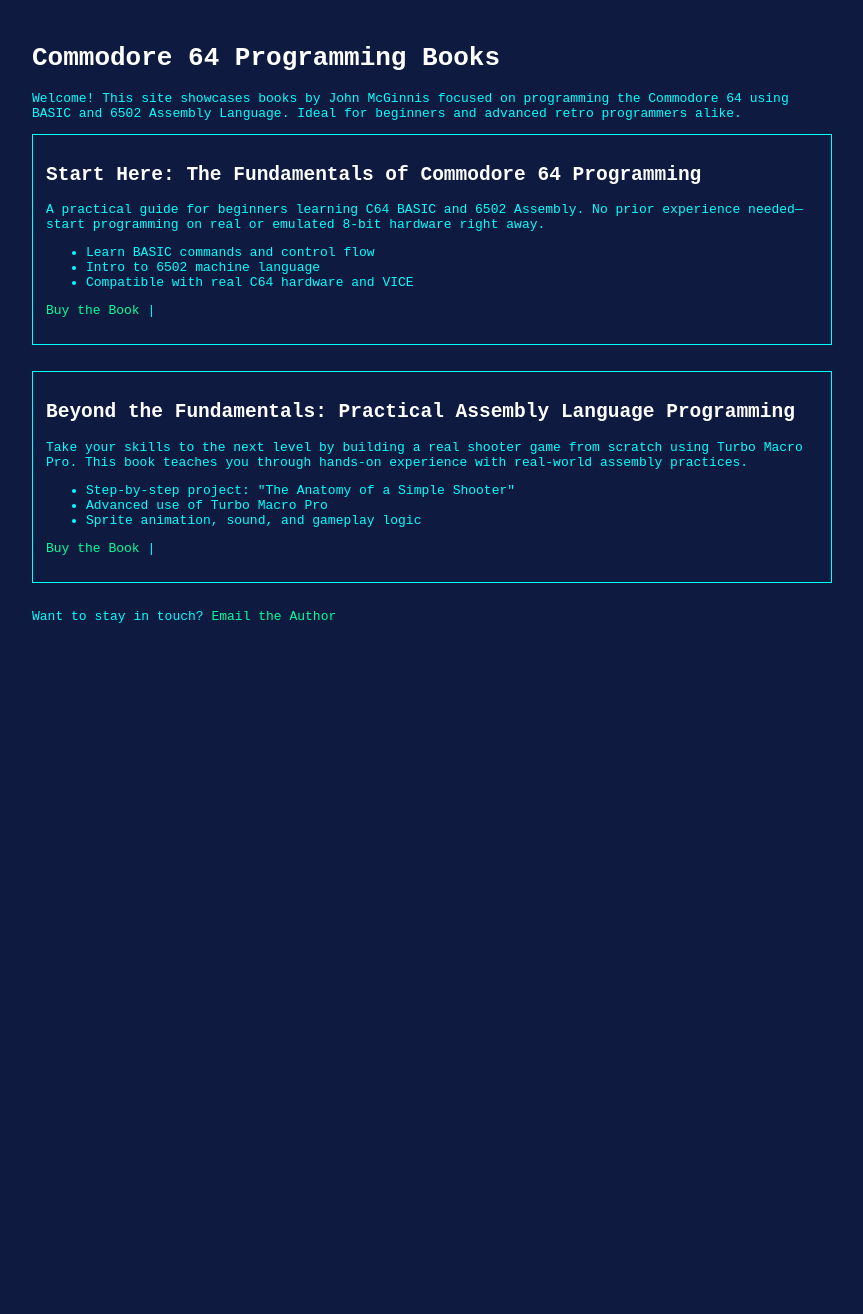
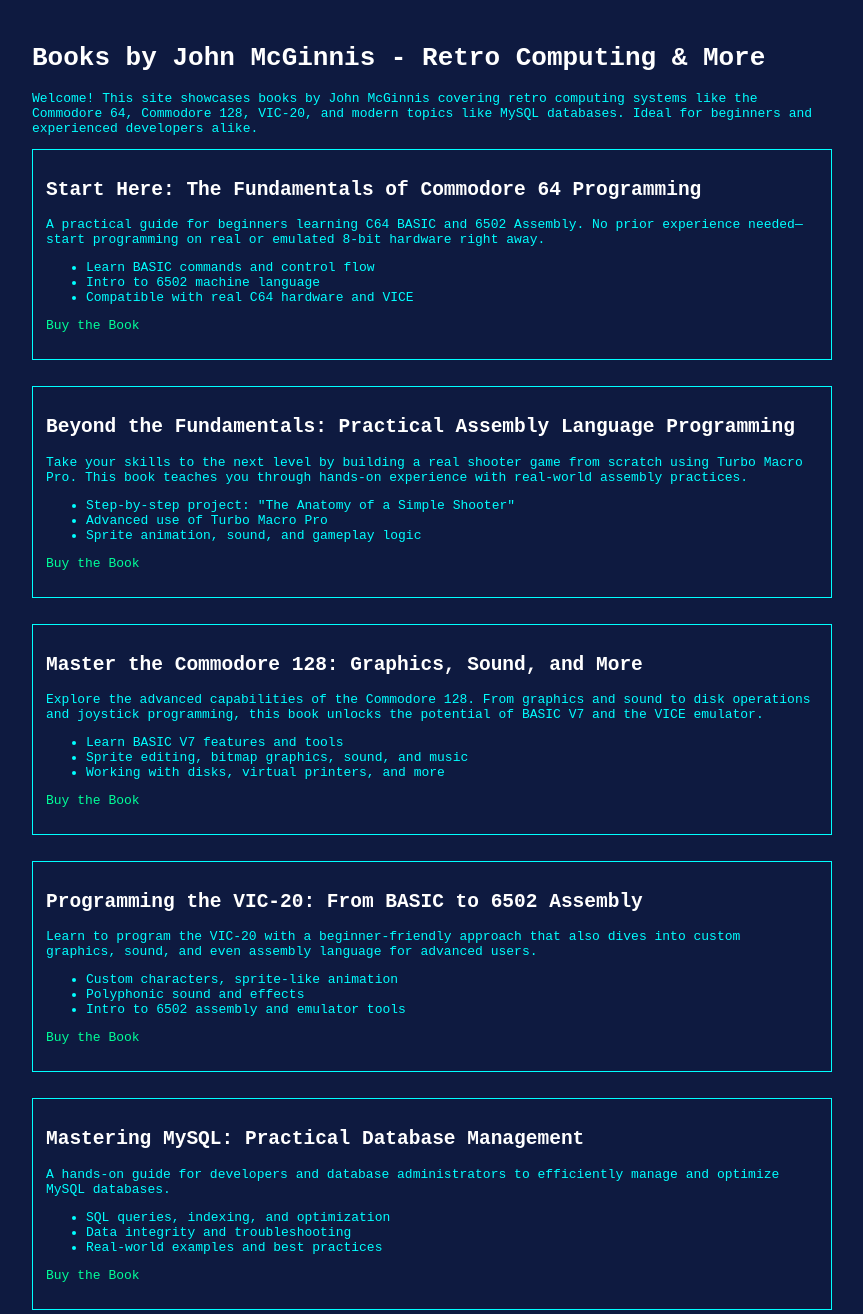
Before and after one commit to moondogbooks/main, a plain HTML site: page index.html in a window 1280 px wide. Shown: the top 1314 px of the page, without its empty margins (208-1071 px from the left). Before the commit the page ends 800 px from the top, so only its background shows below. Drawn offline with Linux system fonts and the light colour scheme.

Commit message:
Update index.html

```diff
--- a/index.html
+++ b/index.html
@@ -3,15 +3,15 @@
 <head>
   <meta charset="UTF-8" />
   <meta name="viewport" content="width=device-width, initial-scale=1.0" />
-  <meta name="description" content="Commodore 64 programming books by John McGinnis. Learn BASIC and 6502 Assembly with real-world examples for retro computing enthusiasts.">
-  <meta name="keywords" content="Commodore 64, C64 programming, BASIC, 6502 assembly, retro computing, Turbo Macro Pro, VICE emulator, game development">
+  <meta name="description" content="Programming and technical books by John McGinnis. Covering Commodore 64, Commodore 128, VIC-20, MySQL, and more for retro computing enthusiasts and modern developers.">
+  <meta name="keywords" content="Commodore 64, Commodore 128, VIC-20, MySQL, C64 programming, BASIC, 6502 assembly, retro computing, Turbo Macro Pro, VICE emulator, game development">
   <meta name="author" content="John McGinnis">
-  <meta property="og:title" content="Commodore 64 Programming Books by John McGinnis" />
-  <meta property="og:description" content="Learn C64 BASIC and 6502 Assembly through hands-on examples and game development." />
+  <meta property="og:title" content="Books by John McGinnis - From Retro Computing to Modern Databases" />
+  <meta property="og:description" content="Explore programming books on Commodore systems, assembly language, and modern MySQL databases." />
   <meta property="og:url" content="https://moondogbooks.github.io/main/" />
   <meta property="og:type" content="website" />
   <meta name="google-site-verification" content="hz8GFdGbYh4mXnxOkaJPki7GaZZx0iArlcyMbgGmMGw" />
-  <title>C64 Programming Books by John McGinnis</title>
+  <title>Books by John McGinnis - Retro Computing & More</title>
   <style>
     body {
       background-color: #0e1a40;
@@ -39,8 +39,8 @@
   </style>
 </head>
 <body>
-  <h1>Commodore 64 Programming Books</h1>
-  <p>Welcome! This site showcases books by John McGinnis focused on programming the Commodore 64 using BASIC and 6502 Assembly Language. Ideal for beginners and advanced retro programmers alike.</p>
+  <h1>Books by John McGinnis - Retro Computing & More</h1>
+  <p>Welcome! This site showcases books by John McGinnis covering retro computing systems like the Commodore 64, Commodore 128, VIC-20, and modern topics like MySQL databases. Ideal for beginners and experienced developers alike.</p>
 
   <div class="book">
     <h2>Start Here: The Fundamentals of Commodore 64 Programming</h2>
@@ -50,7 +50,7 @@
       <li>Intro to 6502 machine language</li>
       <li>Compatible with real C64 hardware and VICE</li>
     </ul>
-    <p><a href="https://www.amazon.com/gp/product/B0B8174Z4Q?ref_=dbs_m_mng_rwt_calw_tkin_0&storeType=ebooks&qid=1745128439&sr=8-2" target="_blank">Buy the Book</a> | <!--<a href="#">View Sample Code</a>--></p>
+    <p><a href="https://www.amazon.com/gp/product/B0B8174Z4Q?ref_=dbs_m_mng_rwt_calw_tkin_0&storeType=ebooks&qid=1745128439&sr=8-2" target="_blank">Buy the Book</a></p>
   </div>
 
   <div class="book">
@@ -61,10 +61,42 @@
       <li>Advanced use of Turbo Macro Pro</li>
       <li>Sprite animation, sound, and gameplay logic</li>
     </ul>
-    <p><a href="https://www.amazon.com/gp/product/B0DXDH9PMW?ref_=dbs_m_mng_rwt_calw_tkin_1&storeType=ebooks&qid=1745128439&sr=8-2" target="_blank">Buy the Book</a> | <!--<a href="#">View Source Code</a>--></p>
+    <p><a href="https://www.amazon.com/gp/product/B0DXDH9PMW?ref_=dbs_m_mng_rwt_calw_tkin_1&storeType=ebooks&qid=1745128439&sr=8-2" target="_blank">Buy the Book</a></p>
   </div>
 
-  <!--<p>Looking for code examples or help? <a href="#">Visit the GitHub Repository</a></p>-->
+  <div class="book">
+    <h2>Master the Commodore 128: Graphics, Sound, and More</h2>
+    <p>Explore the advanced capabilities of the Commodore 128. From graphics and sound to disk operations and joystick programming, this book unlocks the potential of BASIC V7 and the VICE emulator.</p>
+    <ul>
+      <li>Learn BASIC V7 features and tools</li>
+      <li>Sprite editing, bitmap graphics, sound, and music</li>
+      <li>Working with disks, virtual printers, and more</li>
+    </ul>
+    <p><a href="https://www.amazon.com/dp/B0DBZNH1W4" target="_blank">Buy the Book</a></p>
+  </div>
+
+  <div class="book">
+    <h2>Programming the VIC-20: From BASIC to 6502 Assembly</h2>
+    <p>Learn to program the VIC-20 with a beginner-friendly approach that also dives into custom graphics, sound, and even assembly language for advanced users.</p>
+    <ul>
+      <li>Custom characters, sprite-like animation</li>
+      <li>Polyphonic sound and effects</li>
+      <li>Intro to 6502 assembly and emulator tools</li>
+    </ul>
+    <p><a href="https://www.amazon.com/dp/B0CDNJ65LQ" target="_blank">Buy the Book</a></p>
+  </div>
+
+  <div class="book">
+    <h2>Mastering MySQL: Practical Database Management</h2>
+    <p>A hands-on guide for developers and database administrators to efficiently manage and optimize MySQL databases.</p>
+    <ul>
+      <li>SQL queries, indexing, and optimization</li>
+      <li>Data integrity and troubleshooting</li>
+      <li>Real-world examples and best practices</li>
+    </ul>
+    <p><a href="https://www.amazon.com/dp/B0C6VV13X6" target="_blank">Buy the Book</a></p>
+  </div>
+
   <p>Want to stay in touch? <a href="mailto:moondogbooks@yahoo.com">Email the Author</a></p>
 </body>
 </html>
```
